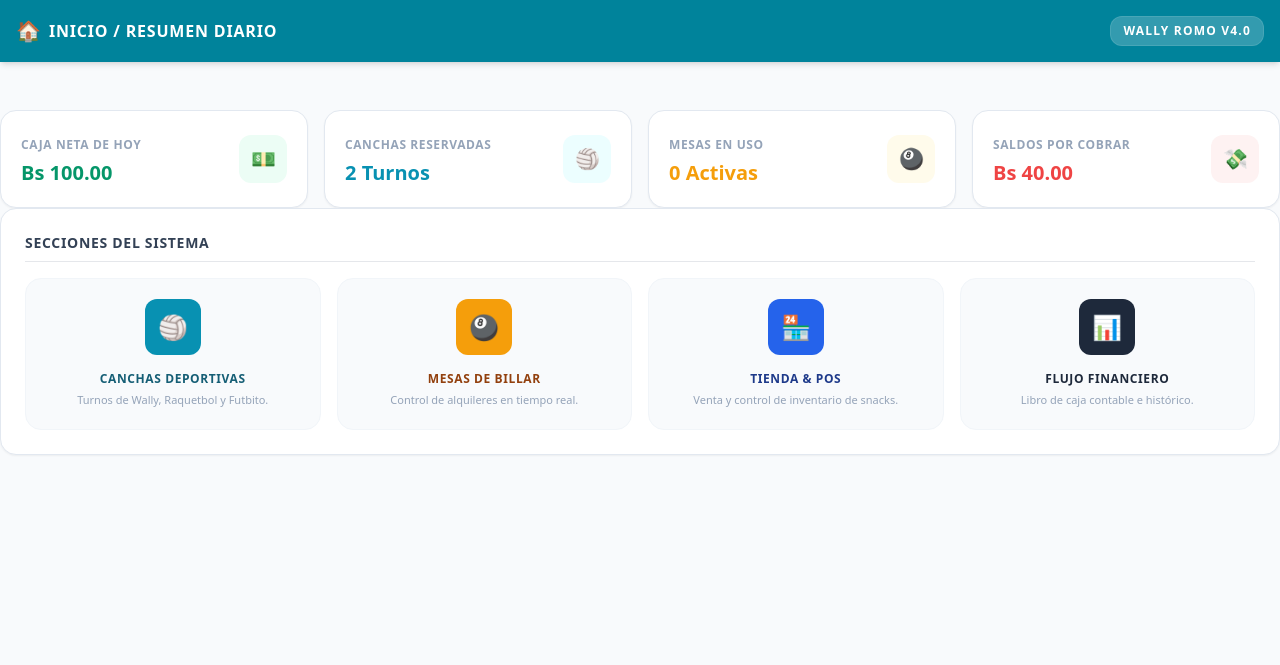
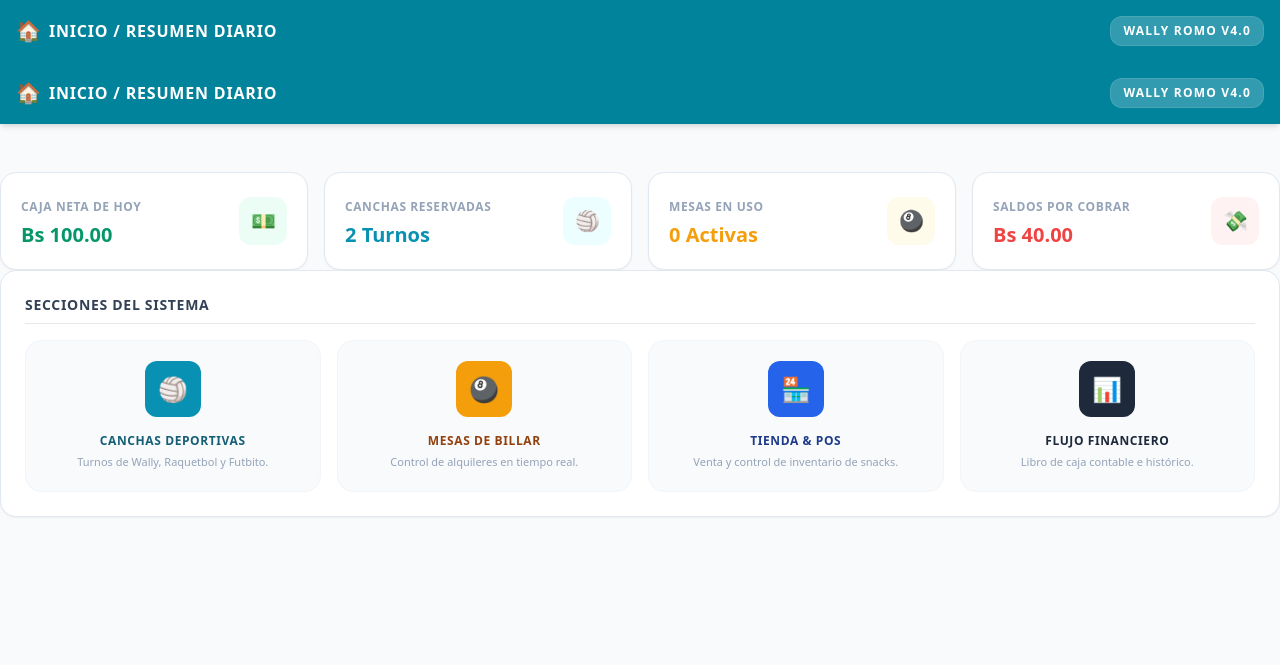
Before and after one commit to Fernando537/Romo.github.io, a plain HTML site: page index.html in a window 1280 px wide. Shown: the top 665 px of the page. Drawn offline with nearby package versions, Linux system fonts and the light colour scheme.

Commit message:
Update index.html

```diff
--- a/index.html
+++ b/index.html
@@ -4,7 +4,7 @@
     <meta charset="UTF-8">
     <meta name="viewport" content="width=device-width, initial-scale=1.0">
     <title>Complejo Deportivo Wally Romo - Control Central</title>
-    <!-- Tailwind CSS CDN -->
+
     <script src="https://cdn.tailwindcss.com"></script>
     <script>
         tailwind.config = {
@@ -22,16 +22,29 @@
             }
         }
     </script>
-    <!-- Google Fonts -->
+
     <link href="https://fonts.googleapis.com/css2?family=Outfit:wght@300;400;500;600;700;800;900&display=swap" rel="stylesheet">
-    <!-- External CSS -->
-    <link rel="stylesheet" href="../css/style.css">
+
+    <link rel="stylesheet" href="css/estilos.css">
+
+    <script src="https://cdn.jsdelivr.net/npm/@supabase/supabase-js@2"></script>
+
+    <script src="js/app.js" defer></script>
 </head>
+
 <body class="bg-[#f1f4f8] text-slate-800 font-sans min-h-screen antialiased flex flex-col md:flex-row">
-<link rel="stylesheet" href="css/estilos.css">
 
-<script src="js/app.js" defer></script>
+    <section class="flex-1 flex flex-col min-w-0 bg-[#f8fafc] max-h-screen overflow-y-auto">
 
+        <div class="bg-[#00839b] text-white p-4 flex justify-between items-center shadow-md shrink-0 no-select">
+            <div class="flex items-center gap-2">
+                <span id="header-icono" class="text-xl">🏠</span>
+                <span id="titulo-modulo-activo" class="font-extrabold text-sm md:text-base tracking-wider uppercase">Inicio / Resumen Diario</span>
+            </div>
+            <div class="text-[10px] md:text-xs font-bold bg-white/20 px-3 py-1.5 rounded-xl border border-white/10 uppercase tracking-widest">
+                Wally Romo v4.0
+            </div>
+        </div>
     <!-- ÁREA DE CONTENIDO PRINCIPAL -->
     <section class="flex-1 flex flex-col min-w-0 bg-[#f8fafc] max-h-screen overflow-y-auto">
 
```
